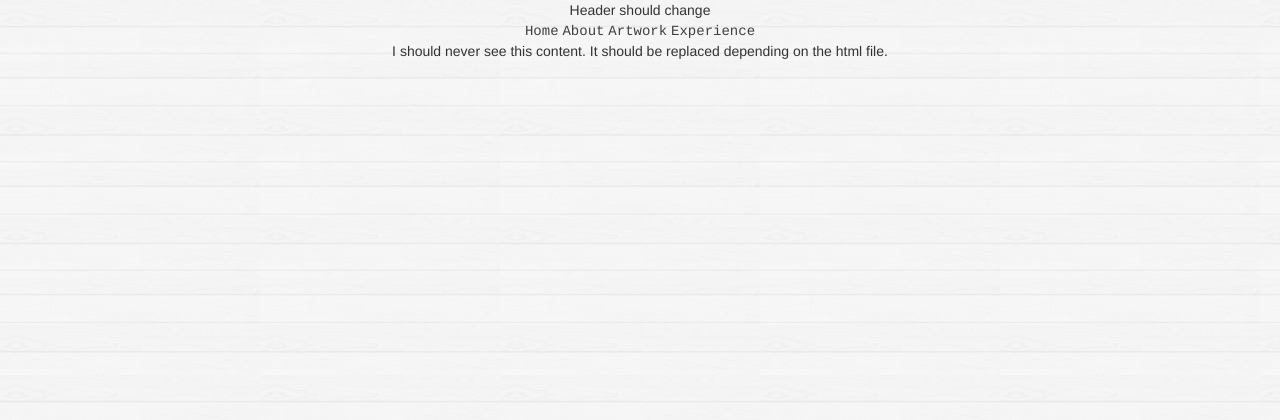
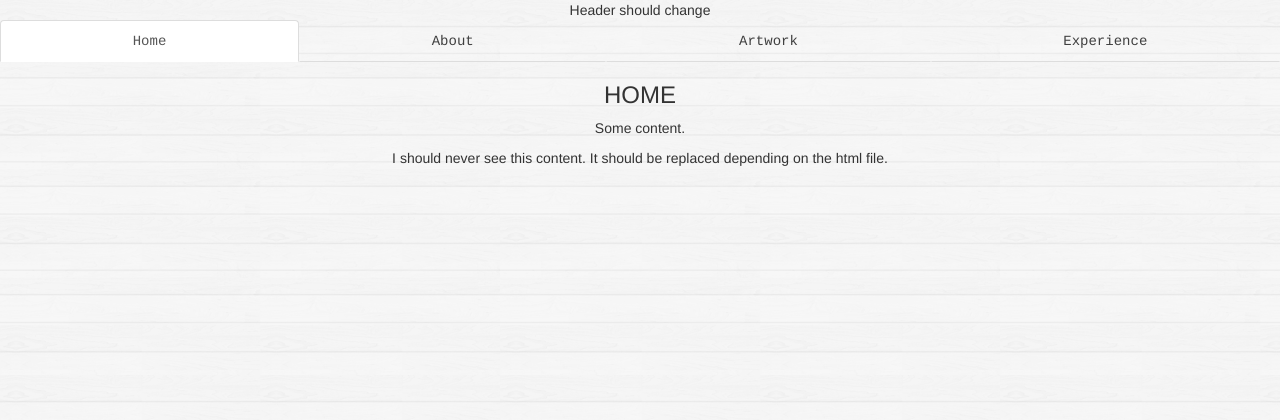
Before and after one commit to dikou/DO_Portfolio, a Python web app: template templates/base.html in a window 1280 px wide. Shown: the top 420 px of the page. Run offline with Jinja, Linux system fonts and the light colour scheme; the template is opened without the code that fills it, so the values that code supplies are empty; some libraries are stand-ins or nearby versions.

Commit message:
Change nav

```diff
--- a/templates/base.html
+++ b/templates/base.html
@@ -22,16 +22,35 @@
 </head>
 <body>
 	<header>
+
 		{% block header %}
 		Header should change
 		{% endblock %}
 
-			<nav>
-			<a href = "index">{% if title == 'HOME' %}{{title}}{% else %}Home{% endif %}</a>
-			<a href = "about">{% if title == 'ABOUT' %}{{title}}{% else %}About{% endif %}</a>
-			<a href = "artwork">{% if title == 'ARTWORK' %}{{title}}{% else %}Artwork{% endif %}</a>
-			<a href = "experience">{% if title == 'EXPERIENCE' %}{{title}}{% else %}Experience{% endif %}</a>
-			</nav>
+<nav>
+<ul class="nav nav-tabs nav-justified">
+  <li class="active"><a data-toggle="tab" href="index">Home</a></li>
+  <li><a data-toggle="tab" href="about">About</a></li>
+  <li><a data-toggle="tab" href="artwork">Artwork</a></li>
+  <li><a data-toggle="tab" href="experience">Experience</a></li>
+</ul>
+</nav>
+
+<div class="tab-content">
+  <div id="home" class="tab-pane fade in active">
+    <h3>HOME</h3>
+    <p>Some content.</p>
+  </div>
+  <div id="about" class="tab-pane fade">
+    <h3>Menu 1</h3>
+    <p>Some content in menu 1.</p>
+  </div>
+  <div id="artwork" class="tab-pane fade">
+    <h3>Menu 2</h3>
+    <p>Some content in menu 2.</p>
+  </div>
+</div>
+
 	</header>
 
 {% block content %}
```
